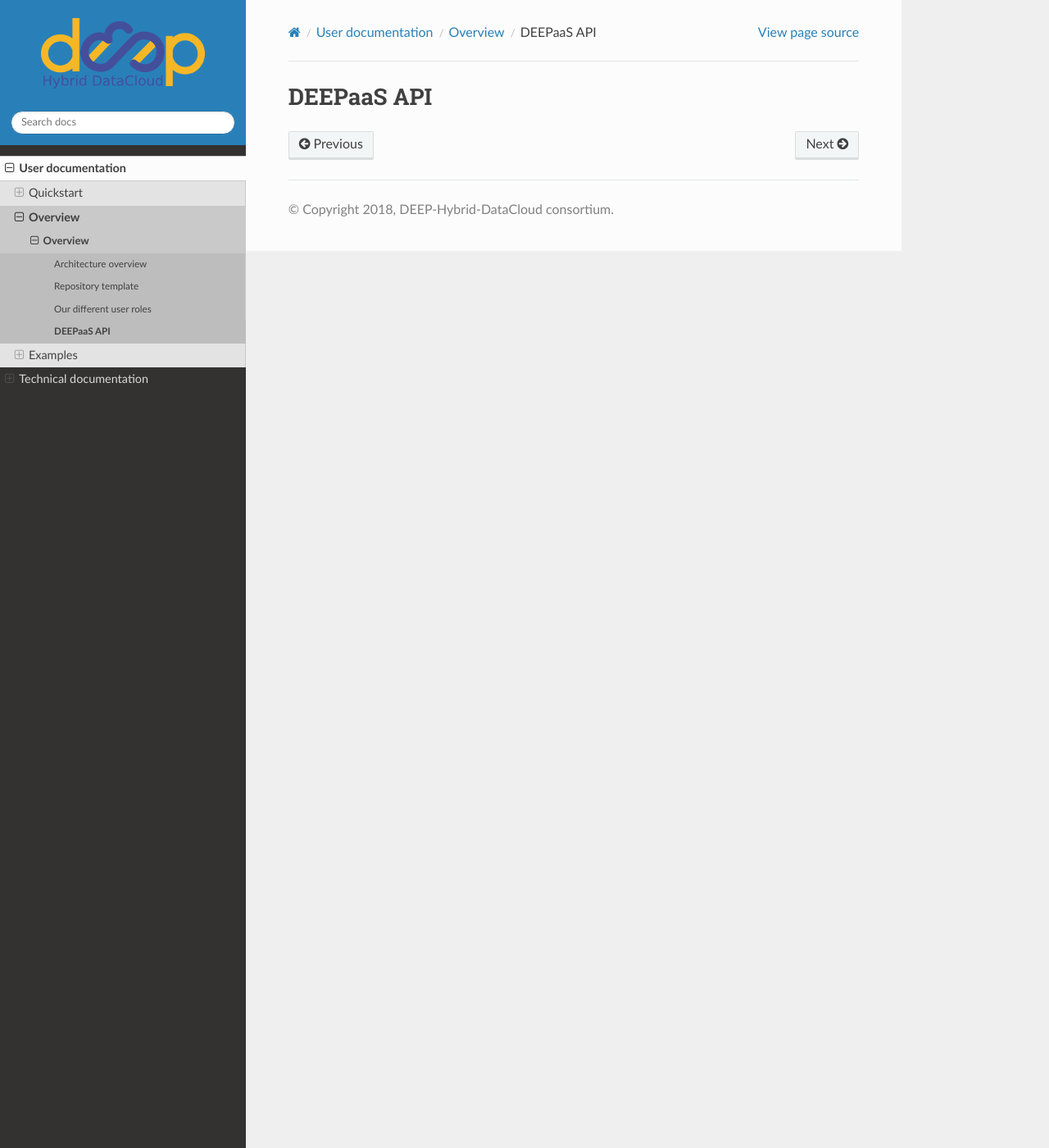
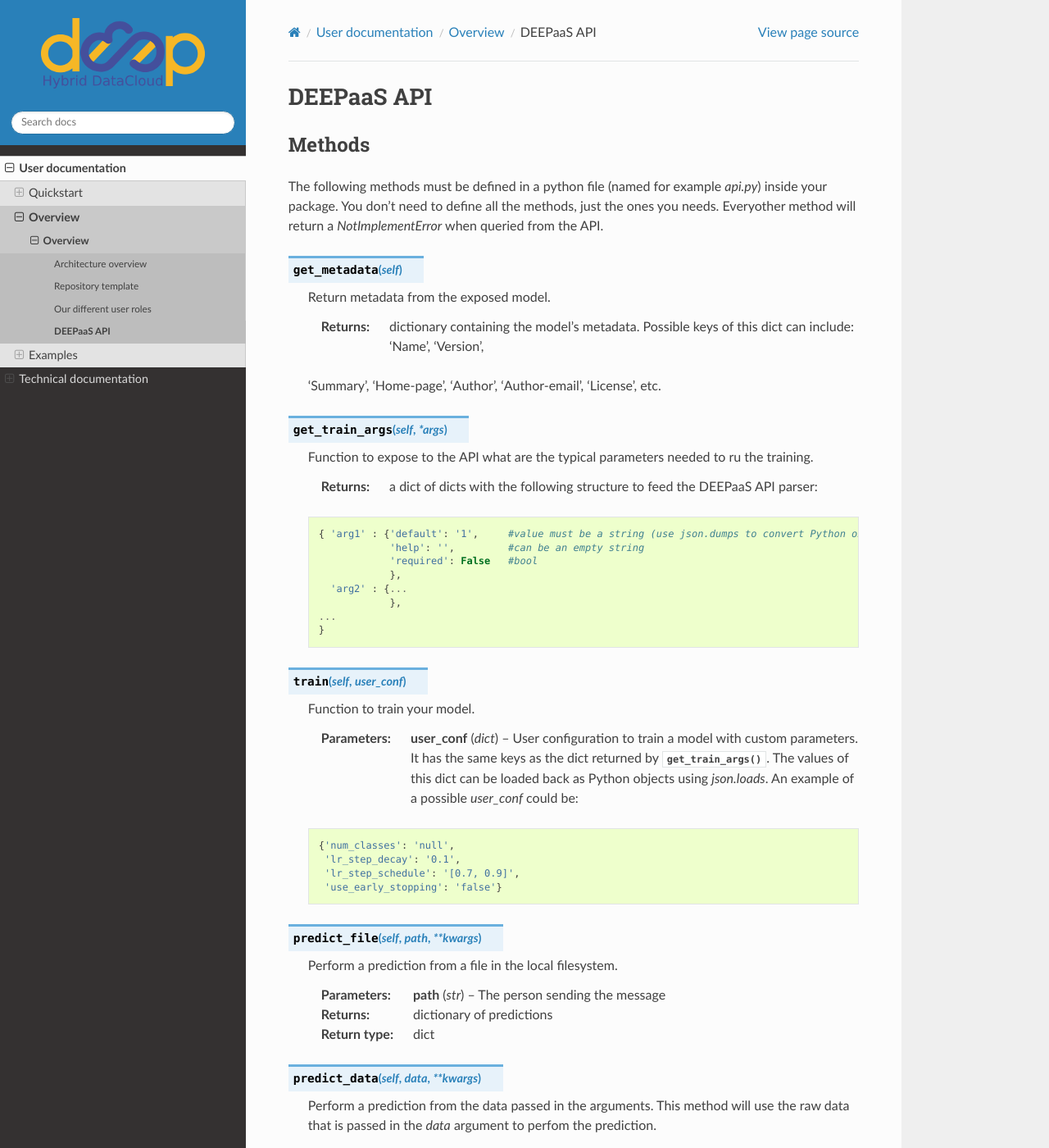
Before and after one commit to deephdc/deep-docs, a Sphinx documentation site: the page built from source/user/overview/api.rst, in a window 1280 px wide and 1400 px high. Shown: the whole window at 82% size. Built offline with Sphinx 7.4.7 and the Read the Docs theme 2.0.0, drawn with Linux system fonts in a browser that asks for light colours; some of the changed text lies outside the part shown.

Commit message:
api docs

```diff
--- a/source/user/overview/api.rst
+++ b/source/user/overview/api.rst
@@ -1,2 +1,100 @@
 DEEPaaS API
 ===========
+
+.. _api-methods:
+
+Methods
+-------
+
+The following methods must be defined in a python file (named for example `api.py`) inside your package. You don't need
+to define all the methods, just the ones you needs. Everyother method will return a `NotImplementError` when  queried
+from the API.
+
+.. _api-methods_get-metadata:
+
+.. py:function:: get_metadata(self)
+
+    Return metadata from the exposed model.
+
+    :return: dictionary containing the model's metadata. Possible keys of this dict can include: 'Name', 'Version',
+    'Summary', 'Home-page', 'Author', 'Author-email', 'License', etc.
+
+
+.. _api-methods_get-train-args:
+
+.. py:function:: get_train_args(self, *args)
+
+    Function to expose to the API what are the typical parameters needed to ru the training.
+
+    :return: a dict of dicts with the following structure to feed the DEEPaaS API parser:
+
+    ::
+
+        { 'arg1' : {'default': '1',     #value must be a string (use json.dumps to convert Python objects)
+                    'help': '',         #can be an empty string
+                    'required': False   #bool
+                    },
+          'arg2' : {...
+                    },
+        ...
+        }
+
+
+.. _api-methods_train:
+
+.. py:function:: train(self, user_conf)
+
+    Function to train your model.
+
+    :param dict user_conf: User configuration to train a model with custom parameters.
+     It has the same keys as the dict returned by :py:func:`get_train_args`.
+     The values of this dict can be loaded back as Python objects using `json.loads`.
+     An example of a possible `user_conf` could be:
+
+    ::
+
+        {'num_classes': 'null',
+         'lr_step_decay': '0.1',
+         'lr_step_schedule': '[0.7, 0.9]',
+         'use_early_stopping': 'false'}
+
+
+.. _api-methods_predict-file:
+
+.. py:function:: predict_file(self, path, **kwargs)
+
+   Perform a prediction from a file in the local filesystem.
+
+   :param str path: The person sending the message
+   :return: dictionary of predictions
+   :rtype: dict
+
+
+.. _api-methods_predict-data:
+
+.. py:function:: predict_data(self, data, **kwargs)
+
+    Perform a prediction from the data passed in the arguments.
+    This method will use the raw data that is passed in the `data` argument to perfom the prediction.
+
+    :param data: raw data to be analized
+
+
+.. _api-methods_predict-url:
+
+.. py:function:: predict_url(self, *args)
+
+    Perform a prediction from a remote URL.
+    This method will perform a prediction based on the data stored in the URL passed as argument.
+
+    :param str url: URL pointing to the data to be analized
+
+
+References
+----------
+
+Here are some pointers of a the integration of an image classification model with the API:
+
+* An `example <https://github.com/indigo-dc/image-classification-tf/blob/master/imgclas/api.py>`__ of the implementation of the methods
+
+* An `example <https://github.com/indigo-dc/image-classification-tf/blob/master/setup.cfg>`__ of the entrypoint definition in the ``setup.cfg`` file.
```
Also changed, not shown: source/user/quickstart.rst (+24 -0 lines).
